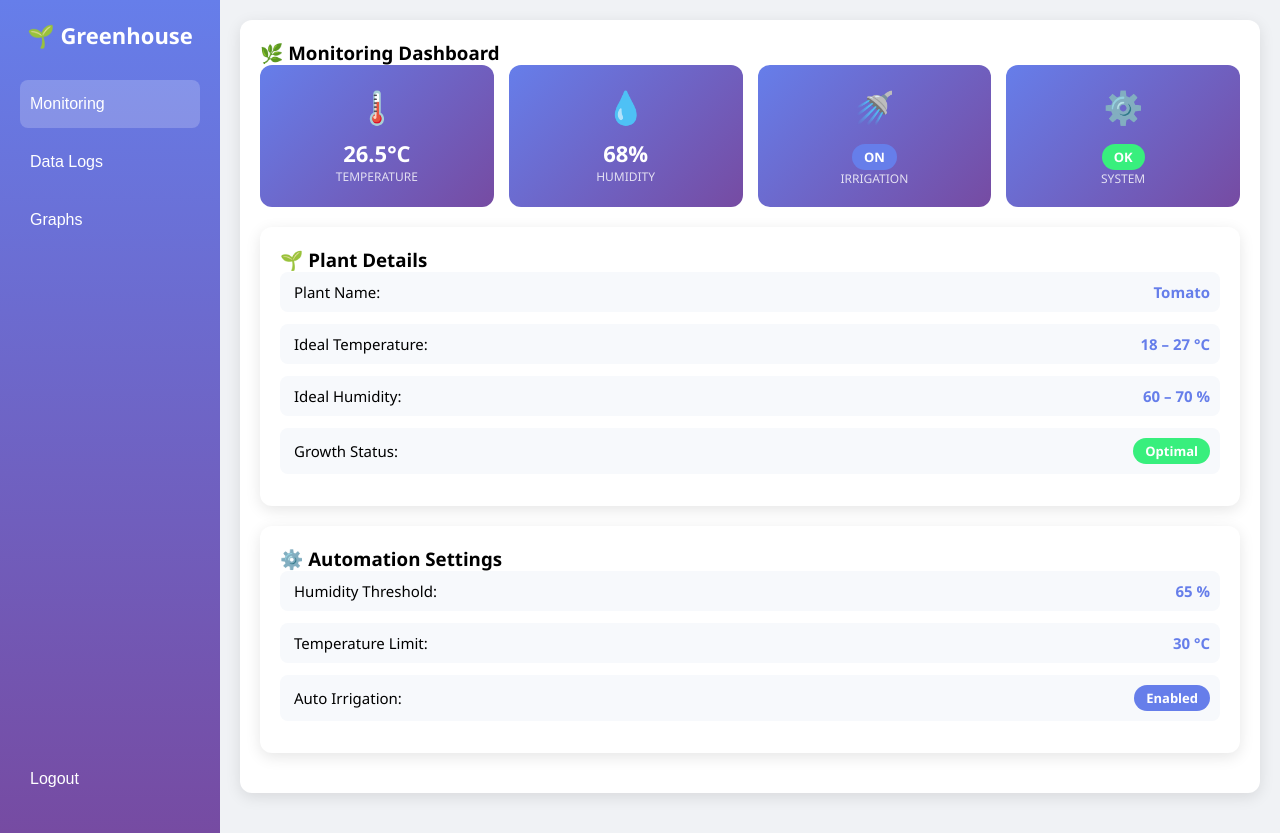
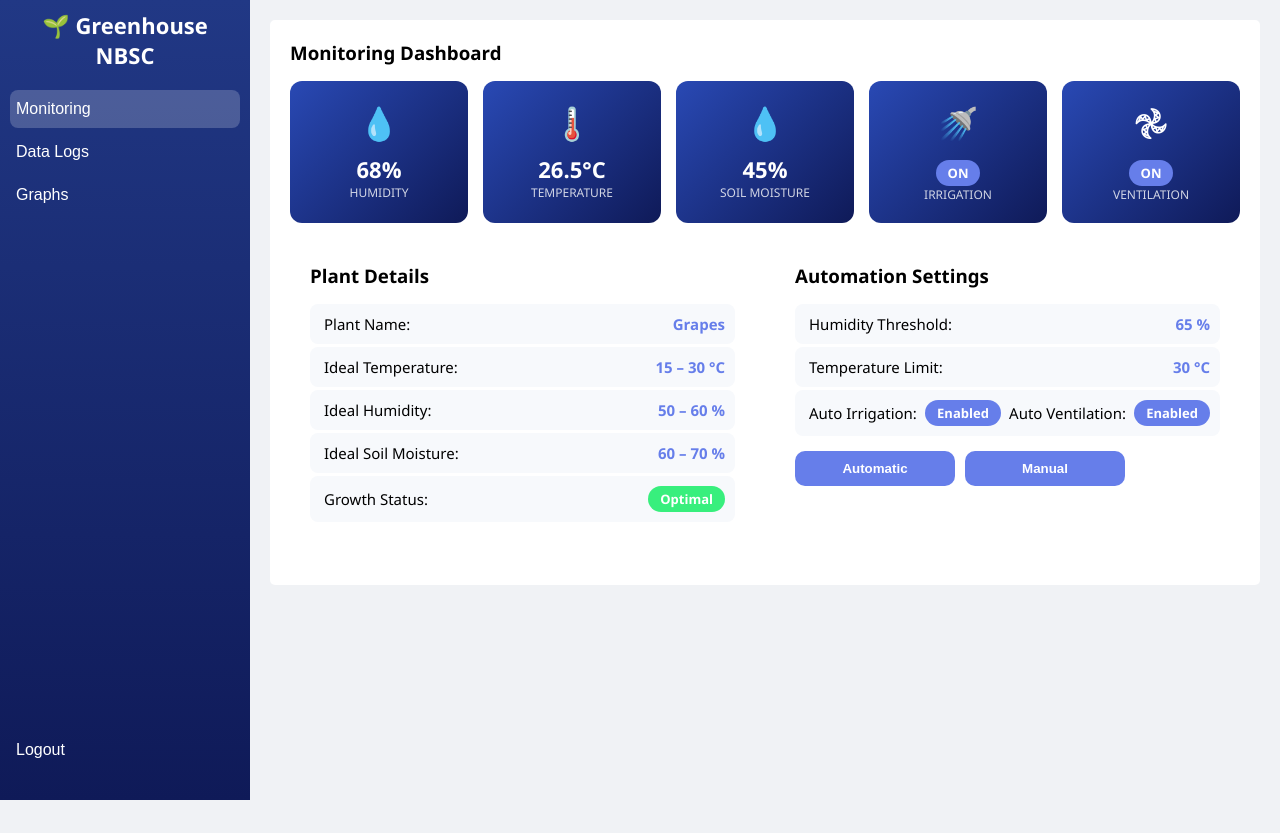
Before and after one commit to Bearbrand-sy/DRAFT_TEMPERATURE_SENSOR_FOR_GREENHOUSE, a plain HTML site: page dashboard.html in a window 1280 px wide. After the commit the page ends 800 px from the top, so only its background shows below. Drawn offline with nearby package versions, Linux system fonts and the light colour scheme.

Commit message:
updated ui

```diff
--- a/dashboard.html
+++ b/dashboard.html
@@ -16,16 +16,16 @@ body {
 
         /* Sidebar */
         .sidebar {
-  width: 220px;
-  background: linear-gradient(180deg, #667eea 0%, #764ba2 100%);
+          width: 250px;
+          background: linear-gradient(180deg, #213885 0%, #0f1a58 100%);
           color: white;
           display:flex;
           flex-direction: column;
-  padding:20px;
+          padding:10px;
         }
         .sidebar h2 {
           font-size:22px;
-  margin-bottom:30px;
+          margin-bottom:20px;
           text-align:center;
         }
         .sidebar button {
@@ -33,12 +33,12 @@ body {
           border: none;
           color: white;
           text-align: left;
-  padding: 15px 10px;
+          padding: 10px 6px;
           font-size:16px;
           cursor:pointer;
           border-radius:8px;
           transition: background 0.3s ease;
-  margin-bottom:10px;
+          margin-bottom:5px;
         }
         .sidebar button:hover, .sidebar button.active {
           background: rgba(255,255,255,0.2);
@@ -55,8 +55,7 @@ body {
           background:white;
           padding:20px;
           margin-bottom:20px;
-  border-radius:12px;
-  box-shadow:0 4px 15px rgba(0,0,0,0.1);
+          border-radius:5px;
           animation: fadeInUp 0.5s ease;
         }
         @keyframes fadeInUp {
@@ -72,19 +71,19 @@ body {
           margin-bottom:20px;
         }
         .metric-card {
-  background: linear-gradient(135deg,#667eea 0%,#764ba2 100%);
+          background: linear-gradient(135deg,#2949b4 0%, #0f1a58 100%);
           color:white;
           padding:20px;
           border-radius:12px;
           text-align:center;
         }
         .metric-icon { font-size:32px; margin-bottom:10px; }
-.metric-value { font-size:22px; font-weight:700; }
+        .metric-value { font-size:22px; font-weight:1000; }
         .metric-label { font-size:12px; text-transform:uppercase; opacity:0.8; }
 
         /* Info Rows */
         .info-row {
-  margin-bottom:12px;
+          margin-bottom:3px;
           font-size:15px;
           padding:10px;
           background:#f7f9fc;
@@ -95,7 +94,7 @@ body {
           border-left:4px solid transparent;
           transition: all 0.3s ease;
         }
-.info-row:hover { border-left-color:#667eea; transform:translateX(5px); }
+
         .info-row b { color:#667eea; font-weight:600; }
 
         /* Status badges */
@@ -120,7 +119,7 @@ table {
           overflow:hidden;
         }
         th {
-  background: linear-gradient(135deg,#667eea 0%,#764ba2 100%);
+          background: linear-gradient(135deg, #3356c9 0%, #152686 100%);
           color:white;
           padding:12px;
         }
@@ -130,86 +129,121 @@ td { padding:10px; text-align:center; border-bottom:1px solid #f0f0f0; }
         .controls {
           display:flex;
           gap:10px;
-  margin-bottom:15px;
+          margin-bottom:10px;
           flex-wrap:wrap;
         }
         #logSelect, #generateReport, .irrigation-btn {
+          width: 10rem;
           padding:10px 15px;
-  border-radius:25px;
+          border-radius:10px;
           border:none;
           cursor:pointer;
           font-weight:600;
           transition: all 0.3s ease;
         }
         #logSelect { border:2px solid #667eea; background:white; flex:1; min-width:130px; }
-#generateReport { background:#38ef7d; color:white; flex:1; min-width:130px; }
+        #generateReport { background:#1da852; color:white; flex:1; width: 10rem; }
         #generateReport:hover { transform:translateY(-2px); }
         .irrigation-btn { background:#667eea; color:white; min-width:120px; }
         .irrigation-btn.active { background:#38ef7d; }
 
-/* Graph */
+
         #graphContainer { max-height:300px; }
 
-/* Responsive */
+
+
+        .dashboard {
+          display: grid;
+          grid-template-columns: repeat(2, 1fr);
+          gap: 20px;
+        }
+
         @media(max-width:900px){
           .main-content{padding:10px;}
           .metrics-grid{grid-template-columns:repeat(auto-fit,minmax(100px,1fr));}
         }
+
+        @media (max-width: 768px) {
+          .dashboard {
+            grid-template-columns: 1fr;
+          }
+        }
+
 </style>
 </head>
 <body>
 
         <div class="sidebar">
-  <h2>🌱 Greenhouse</h2>
+          <h2>🌱 Greenhouse NBSC</h2>
           <button class="active" onclick="showSection('monitoring')">Monitoring</button>
           <button onclick="showSection('dataLogs')">Data Logs</button>
           <button onclick="showSection('graphs')">Graphs</button>
-  <button style="margin-top:auto;" onclick="logout()">Logout</button>
+          <button style="margin-top:32rem;" onclick="logout()">Logout</button>
         </div>
 
         <div class="main-content">
 
           <!-- Monitoring Section -->
           <div class="section" id="monitoring">
-    <h3>🌿 Monitoring Dashboard</h3>
+            <h3 style="margin-bottom: 1rem;"> Monitoring Dashboard</h3>
             <div class="metrics-grid">
+              <div class="metric-card"><div class="metric-icon">💧</div><div class="metric-value">68%</div><div class="metric-label"> Humidity</div></div>
               <div class="metric-card"><div class="metric-icon">🌡️</div><div class="metric-value">26.5°C</div><div class="metric-label">Temperature</div></div>
-      <div class="metric-card"><div class="metric-icon">💧</div><div class="metric-value">68%</div><div class="metric-label">Humidity</div></div>
+              <div class="metric-card"><div class="metric-icon">💧</div><div class="metric-value">  45%</div><div class="metric-label"> Soil Moisture</div></div>
                <div class="metric-card"><div class="metric-icon">🚿</div><div class="metric-value"><span class="status-badge status-on">ON</span></div><div class="metric-label">Irrigation</div></div>
-      <div class="metric-card"><div class="metric-icon">⚙️</div><div class="metric-value"><span class="status-badge status-normal">OK</span></div><div class="metric-label">System</div></div>
+                <div class="metric-card"><div class="metric-icon">𖣘</div><div class="metric-value"><span class="status-badge status-on">ON</span></div><div class="metric-label">Ventilation</div></div>
+            </div>
+
+            <div class="dashboard">
+          <div class="section">
+            <h3 style="margin-bottom: 1rem;"> Plant Details</h3>
+            <div class="info-row"><span>Plant Name:</span><b>Grapes</b></div>
+            <div class="info-row"><span>Ideal Temperature:</span><b>15 – 30 °C</b></div>
+            <div class="info-row"><span>Ideal Humidity:</span><b>50 – 60 %</b></div>
+            <div class="info-row"><span>Ideal Soil Moisture:</span><b>60 – 70 %</b></div>
+            <div class="info-row">
+              <span>Growth Status:</span>
+              <span class="status-badge status-normal">Optimal</span>
+            </div>
           </div>
 
           <div class="section">
-      <h3>🌱 Plant Details</h3>
-      <div class="info-row"><span>Plant Name:</span><b>Tomato</b></div>
-      <div class="info-row"><span>Ideal Temperature:</span><b>18 – 27 °C</b></div>
-      <div class="info-row"><span>Ideal Humidity:</span><b>60 – 70 %</b></div>
-      <div class="info-row"><span>Growth Status:</span><span class="status-badge status-normal">Optimal</span></div>
+            <h3 style="margin-bottom: 1rem;"> Automation Settings</h3>
+            <div class="info-row"><span>Humidity Threshold:</span><b>65 %</b></div>
+            <div class="info-row"><span>Temperature Limit:</span><b>30 °C</b></div>
+            <div class="info-row">
+              <span>Auto Irrigation:</span>
+              <span class="status-badge status-on">Enabled</span>
+              <span>Auto Ventilation:</span>
+              <span class="status-badge status-on">Enabled</span>
             </div>
 
-    <div class="section">
-      <h3>⚙️ Automation Settings</h3>
-      <div class="info-row"><span>Humidity Threshold:</span><b>65 %</b></div>
-      <div class="info-row"><span>Temperature Limit:</span><b>30 °C</b></div>
-      <div class="info-row"><span>Auto Irrigation:</span><span class="status-badge status-on">Enabled</span></div>
+            <div class="controls" style="margin-top:15px;">
+              <button class="irrigation-btn" onclick="toggleIrrigation(this)">Automatic</button>
+              <button class="irrigation-btn" onclick="toggleIrrigation(this)">Manual</button>
+            </div>
+          </div>
         </div>
   </div>
 
   <!-- Data Logs Section -->
   <div class="section" id="dataLogs" style="display:none;">
-    <h3>📋 Sensor Data Logs</h3>
+    <h3> Sensor Data Logs</h3>
 
-    <div class="controls">
+    <div class="controls" style="width: 10rem; margin-top: 0.5rem;">
       <select id="logSelect" onchange="filterLogs()">
-        <option value="daily">📅 Daily</option>
-        <option value="weekly">📆 Weekly</option>
-        <option value="monthly">🗓️ Monthly</option>
+        <option value="daily"> Daily</option>
+        <option value="weekly"> Weekly</option>
+        <option value="monthly"> Monthly</option>
+
       </select>
-      <button id="generateReport" onclick="generateReport()">📊 Generate Report</button>
+
     </div>
 
     <div style="overflow-x:auto;">
+      <button id="generateReport" onclick="generateReport()" style="width: 10rem; margin-bottom: 0.5rem;"> Generate Report</button>
       <table id="logTable">
+
         <thead>
           <tr><th>Date</th><th>Time</th><th>Temp (°C)</th><th>Humidity (%)</th><th>Irrigation</th></tr>
         </thead>
@@ -223,85 +257,19 @@ td { padding:10px; text-align:center; border-bottom:1px solid #f0f0f0; }
         </tbody>
       </table>
     </div>
+
   </div>
 
   <!-- Graph Section -->
   <div class="section" id="graphs" style="display:none;">
-    <h3>📊 Temperature & Humidity Graph</h3>
+    <h3> Temperature & Humidity Graph</h3>
     <canvas id="graphContainer"></canvas>
-    <div class="controls" style="margin-top:15px;">
-      <button class="irrigation-btn" onclick="toggleIrrigation(this)">Automatic</button>
-      <button class="irrigation-btn" onclick="toggleIrrigation(this)">Manual</button>
-    </div>
-  </div>
 
   </div>
 
-<script>
-// Navigation
-function showSection(sectionId){
-  const sections=['monitoring','dataLogs','graphs'];
-  sections.forEach(id=>document.getElementById(id).style.display='none');
-  document.getElementById(sectionId).style.display='block';
-  document.querySelectorAll('.sidebar button').forEach(btn=>btn.classList.remove('active'));
-  document.querySelector(`.sidebar button[onclick="showSection('${sectionId}')"]`).classList.add('active');
-}
 
-// Logout
-function logout(){ if(confirm("Are you sure you want to logout?")) window.location.href="index.html"; }
+</div>
 
-// Filter Logs
-function filterLogs(){
-  const filter=document.getElementById("logSelect").value;
-  document.querySelectorAll("#logBody tr").forEach(row=>row.style.display=(row.dataset.logtype===filter?"":"none"));
-}
-
-// Generate CSV
-function generateReport(){
-  const button=document.getElementById("generateReport");
-  button.innerHTML='Generating...'; button.disabled=true;
-  setTimeout(()=>{
-    const filter=document.getElementById("logSelect").value;
-    const table=document.getElementById("logTable"); let csv=[];
-    let headerRow=[]; for(let j=0;j<table.rows[0].cells.length;j++) headerRow.push(table.rows[0].cells[j].innerText);
-    csv.push(headerRow.join(","));
-    const rows=document.querySelectorAll("#logBody tr");
-    rows.forEach(row=>{ if(row.dataset.logtype===filter){
-      let dataRow=[]; for(let j=0;j<row.cells.length;j++) dataRow.push(row.cells[j].innerText.trim());
-      csv.push(dataRow.join(","));
-    }});
-    const blob=new Blob([csv.join("\n")],{type:'text/csv'});
-    const url=window.URL.createObjectURL(blob); const a=document.createElement('a');
-    a.href=url; a.download=`greenhouse_${filter}_report_${new Date().toISOString().split('T')[0]}.csv`;
-    document.body.appendChild(a); a.click(); document.body.removeChild(a);
-    button.innerHTML='✓ Report Generated!';
-    setTimeout(()=>{button.innerHTML='📊 Generate Report'; button.disabled=false;},2000);
-  },1000);
-}
-
-// Chart.js Graph
-const ctx=document.getElementById('graphContainer').getContext('2d');
-const chart=new Chart(ctx,{
-  type:'line',
-  data:{
-    labels:['09:00','09:30','10:00','10:30','11:00'],
-    datasets:[
-      { label:'Temperature (°C)', data:[25.8,26.4,26.5,26.7,27.0], borderColor:'#667eea', fill:false, tension:0.3 },
-      { label:'Humidity (%)', data:[72,65,68,70,69], borderColor:'#38ef7d', fill:false, tension:0.3 }
-    ]
-  },
-  options:{ responsive:true, plugins:{legend:{position:'top'}}, scales:{y:{beginAtZero:false}} }
-});
-
-// Irrigation buttons toggle
-function toggleIrrigation(btn){
-  document.querySelectorAll('.irrigation-btn').forEach(b=>b.classList.remove('active'));
-  btn.classList.add('active');
-  alert(`${btn.innerText} Irrigation Activated`);
-}
-
-// Initialize daily logs
-window.onload=filterLogs;
-</script>
+<script src="script.js"> </script>
 </body>
 </html>
--- a/script.js
+++ b/script.js
@@ -0,0 +1,64 @@
+// Navigation
+function showSection(sectionId){
+  const sections=['monitoring','dataLogs','graphs'];
+  sections.forEach(id=>document.getElementById(id).style.display='none');
+  document.getElementById(sectionId).style.display='block';
+  document.querySelectorAll('.sidebar button').forEach(btn=>btn.classList.remove('active'));
+  document.querySelector(`.sidebar button[onclick="showSection('${sectionId}')"]`).classList.add('active');
+}
+
+// Logout
+function logout(){ if(confirm("Are you sure you want to logout?")) window.location.href="index.html"; }
+
+// Filter Logs
+function filterLogs(){
+  const filter=document.getElementById("logSelect").value;
+  document.querySelectorAll("#logBody tr").forEach(row=>row.style.display=(row.dataset.logtype===filter?"":"none"));
+}
+
+// Generate CSV
+function generateReport(){
+  const button=document.getElementById("generateReport");
+  button.innerHTML='Generating...'; button.disabled=true;
+  setTimeout(()=>{
+    const filter=document.getElementById("logSelect").value;
+    const table=document.getElementById("logTable"); let csv=[];
+    let headerRow=[]; for(let j=0;j<table.rows[0].cells.length;j++) headerRow.push(table.rows[0].cells[j].innerText);
+    csv.push(headerRow.join(","));
+    const rows=document.querySelectorAll("#logBody tr");
+    rows.forEach(row=>{ if(row.dataset.logtype===filter){
+      let dataRow=[]; for(let j=0;j<row.cells.length;j++) dataRow.push(row.cells[j].innerText.trim());
+      csv.push(dataRow.join(","));
+    }});
+    const blob=new Blob([csv.join("\n")],{type:'text/csv'});
+    const url=window.URL.createObjectURL(blob); const a=document.createElement('a');
+    a.href=url; a.download=`greenhouse_${filter}_report_${new Date().toISOString().split('T')[0]}.csv`;
+    document.body.appendChild(a); a.click(); document.body.removeChild(a);
+    button.innerHTML='✓ Report Generated!';
+    setTimeout(()=>{button.innerHTML='📊 Generate Report'; button.disabled=false;},2000);
+  },1000);
+}
+
+// Chart.js Graph
+const ctx=document.getElementById('graphContainer').getContext('2d');
+const chart=new Chart(ctx,{
+  type:'line',
+  data:{
+    labels:['09:00','09:30','10:00','10:30','11:00'],
+    datasets:[
+      { label:'Temperature (°C)', data:[25.8,26.4,26.5,26.7,27.0], borderColor:'#667eea', fill:false, tension:0.3 },
+      { label:'Humidity (%)', data:[72,65,68,70,69], borderColor:'#38ef7d', fill:false, tension:0.3 }
+    ]
+  },
+  options:{ responsive:true, plugins:{legend:{position:'top'}}, scales:{y:{beginAtZero:false}} }
+});
+
+// Irrigation buttons toggle
+function toggleIrrigation(btn){
+  document.querySelectorAll('.irrigation-btn').forEach(b=>b.classList.remove('active'));
+  btn.classList.add('active');
+  alert(`${btn.innerText} Irrigation Activated`);
+}
+
+// Initialize daily logs
+window.onload=filterLogs;
```
Lines whose indentation alone changed are shown as unchanged.
